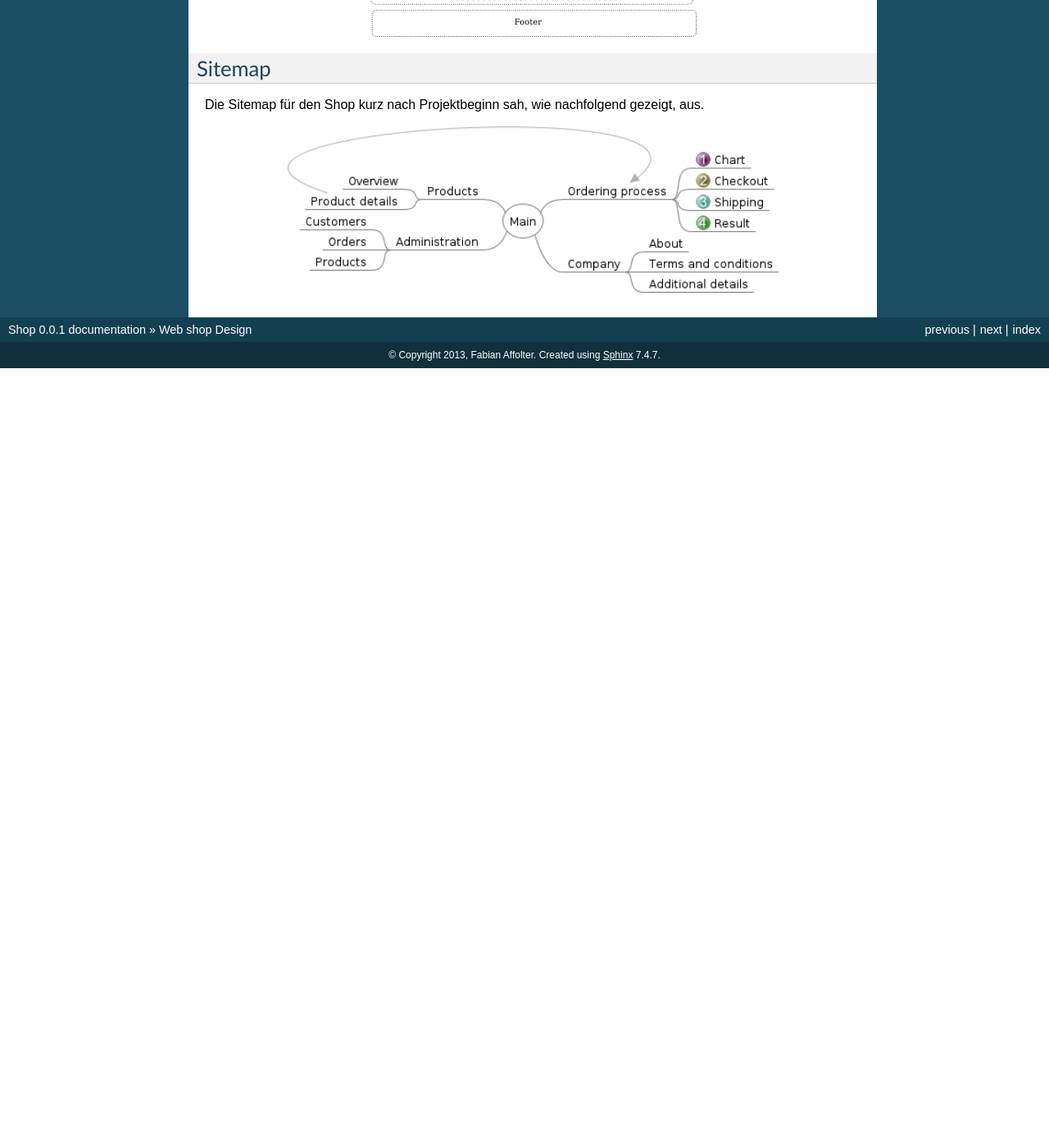
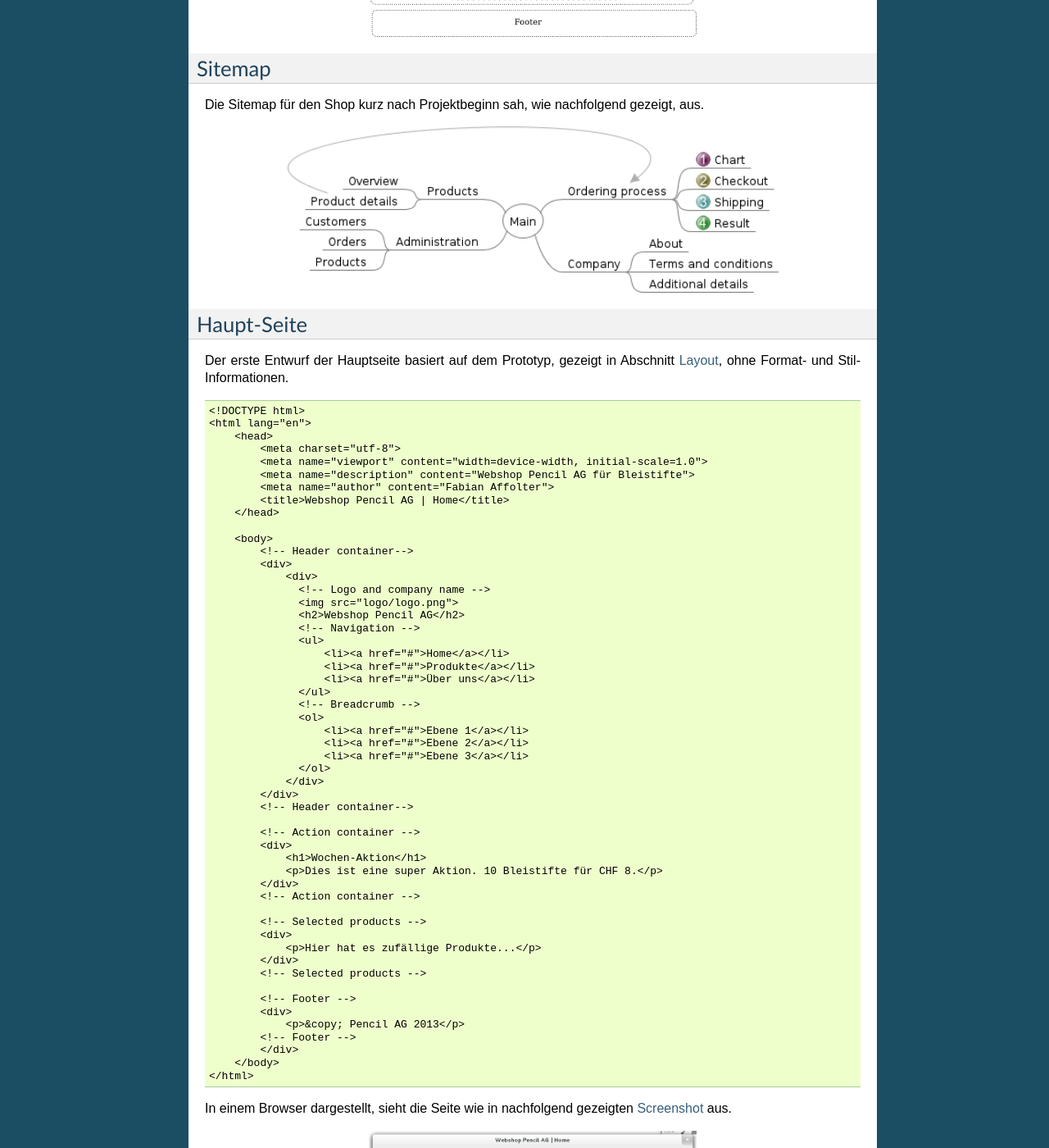
Before and after one commit to fabaff/shop, a Sphinx documentation site: the page built from docs/webdesign.rst, in a window 1280 px wide and 1400 px high, scrolled down 1035 px. Shown: the whole window at 82% size. Built offline with Sphinx 7.4.7, drawn with Linux system fonts in a browser that asks for light colours; formulas are drawn with MathJax 3; before the commit the page ends 1484 px from its top, so only the background shows below that.

Commit message:
include main-page section

```diff
--- a/docs/webdesign.rst
+++ b/docs/webdesign.rst
@@ -56,3 +56,73 @@ aus.
     :width: 600px
     :align: center
     :alt: Pencil Webshop Sitemap
+
+Haupt-Seite
+-----------
+
+Der erste Entwurf der Hauptseite basiert auf dem Prototyp, gezeigt in Abschnitt
+:ref:`layout`, ohne Format- und Stil-Informationen. ::
+
+    <!DOCTYPE html>
+    <html lang="en">
+        <head>
+            <meta charset="utf-8">
+            <meta name="viewport" content="width=device-width, initial-scale=1.0">
+            <meta name="description" content="Webshop Pencil AG für Bleistifte">
+            <meta name="author" content="Fabian Affolter">
+            <title>Webshop Pencil AG | Home</title>
+        </head>
+
+        <body>
+            <!-- Header container-->
+            <div>
+                <div>
+                  <!-- Logo and company name -->
+                  <img src="logo/logo.png">
+                  <h2>Webshop Pencil AG</h2>
+                  <!-- Navigation -->
+                  <ul>
+                      <li><a href="#">Home</a></li>
+                      <li><a href="#">Produkte</a></li>
+                      <li><a href="#">Über uns</a></li>
+                  </ul>
+                  <!-- Breadcrumb -->
+                  <ol>
+                      <li><a href="#">Ebene 1</a></li>
+                      <li><a href="#">Ebene 2</a></li>
+                      <li><a href="#">Ebene 3</a></li>
+                  </ol>
+                </div>
+            </div>
+            <!-- Header container-->
+
+            <!-- Action container -->
+            <div>
+                <h1>Wochen-Aktion</h1>
+                <p>Dies ist eine super Aktion. 10 Bleistifte für CHF 8.</p>
+            </div>
+            <!-- Action container -->
+
+            <!-- Selected products -->
+            <div>
+                <p>Hier hat es zufällige Produkte...</p>
+            </div>
+            <!-- Selected products -->
+
+            <!-- Footer -->
+            <div>
+                <p>&copy; Pencil AG 2013</p>
+            <!-- Footer -->
+            </div>
+        </body>
+    </html>
+
+In einem Browser dargestellt, sieht die Seite wie in nachfolgend gezeigten
+:ref:`Screenshot <main1>` aus.
+
+.. _main1:
+
+.. image:: images/main1.png
+    :width: 400px
+    :align: center
+    :alt: Screenshot der Seite in Midori
```
